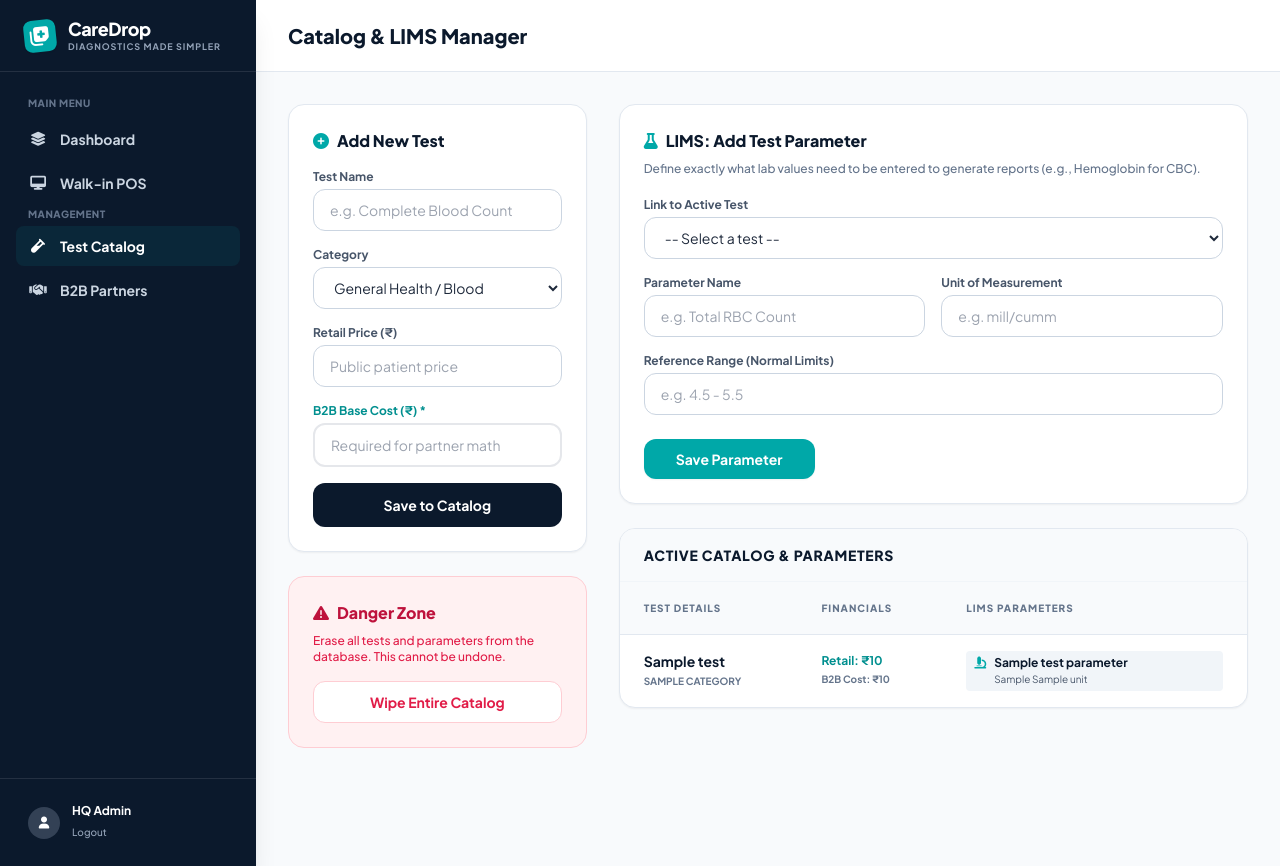
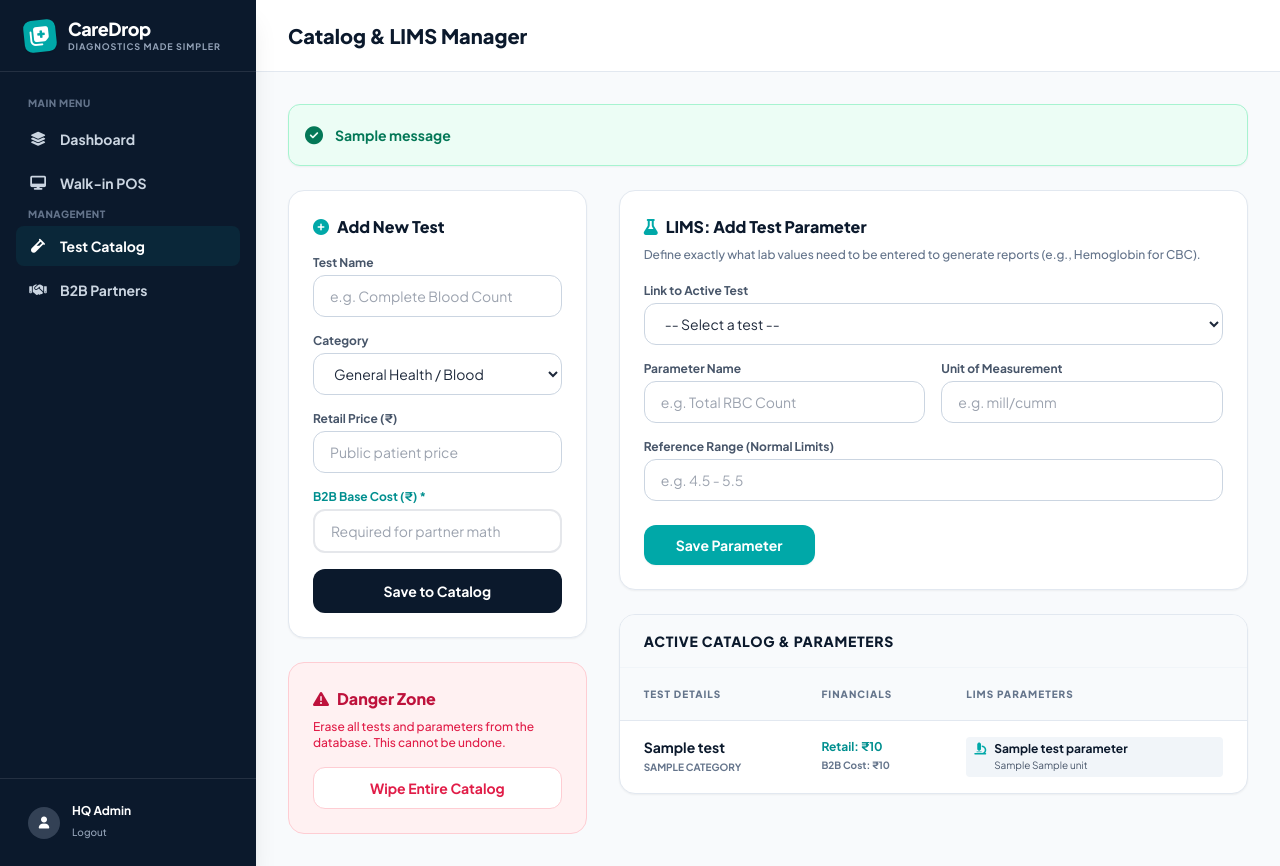
Before and after one commit to lab81617-del/caredrop-website, a Flask app: page /admin/catalog in a window 1280 px wide. Run offline with Flask 3, Linux system fonts and the light colour scheme; the visitor is signed in with stand-in values (Sample User, id 1); one stand-in notice (Sample message) is shown; a database or web service that is not in the repository returns one stand-in record (values such as "Sample title"); some libraries are stand-ins or nearby versions.

Commit message:
Update admin_catalog.html

```diff
--- a/templates/admin_catalog.html
+++ b/templates/admin_catalog.html
@@ -15,7 +15,7 @@
 </head>
 <body class="bg-slate-50 text-slate-800 font-sans antialiased h-screen overflow-hidden flex">
 
-    <!-- SIDEBAR (Unified Workspace Design) -->
+    <!-- SIDEBAR -->
     <aside class="w-64 bg-navy-900 text-white flex flex-col h-full shrink-0 shadow-xl z-20">
         <div class="h-[72px] flex items-center px-6 border-b border-white/10">
             <div class="w-8 h-8 bg-brand-500 text-white rounded-lg flex items-center justify-center text-xl transform -rotate-6 shadow-sm mr-3"><i class="fa-solid fa-notes-medical"></i></div>
@@ -61,7 +61,25 @@
         </header>
 
         <div class="flex-1 overflow-y-auto p-8">
-            <div class="max-w-[1200px] mx-auto grid grid-cols-1 xl:grid-cols-3 gap-8">
+            <div class="max-w-[1200px] mx-auto">
+
+                <!-- SMART ALERT SYSTEM -->
+                {% with messages = get_flashed_messages(with_categories=true) %}
+                    {% if messages %}
+                        {% for category, message in messages %}
+                            <div class="mb-6 p-4 rounded-xl text-sm font-bold shadow-sm flex items-center gap-3 {% if category == 'error' %}bg-rose-50 text-rose-700 border border-rose-200{% else %}bg-emerald-50 text-emerald-700 border border-emerald-200{% endif %}">
+                                {% if category == 'error' %}
+                                    <i class="fa-solid fa-circle-exclamation text-lg"></i>
+                                {% else %}
+                                    <i class="fa-solid fa-circle-check text-lg"></i>
+                                {% endif %}
+                                {{ message }}
+                            </div>
+                        {% endfor %}
+                    {% endif %}
+                {% endwith %}
+
+                <div class="grid grid-cols-1 xl:grid-cols-3 gap-8">
 
                     <!-- LEFT COLUMN: Adding Tests & Danger Zone -->
                     <div class="xl:col-span-1 space-y-6">
@@ -170,7 +188,8 @@
                                             <td class="px-6 py-4 text-xs text-slate-600 whitespace-normal min-w-[250px]">
                                                 <ul class="space-y-1">
                                                     {% for p in test_params %}
-                                                    {% if p.test_id == t.id %}
+                                                        <!-- Forced string matching to prevent database type conflicts -->
+                                                        {% if p.test_id|string == t.id|string %}
                                                             <li class="flex items-start gap-2 bg-slate-100 px-2 py-1 rounded">
                                                                 <i class="fa-solid fa-microscope text-brand-500 mt-0.5"></i>
                                                                 <span><strong class="text-navy-900">{{ p.param_name }}</strong> <br><span class="text-[10px]">{{ p.ref_range }} {{ p.unit }}</span></span>
@@ -196,6 +215,7 @@
                     </div>
                 </div>
             </div>
+        </div>
     </main>
 </body>
 </html>
```
Lines whose indentation alone changed are shown as unchanged.
